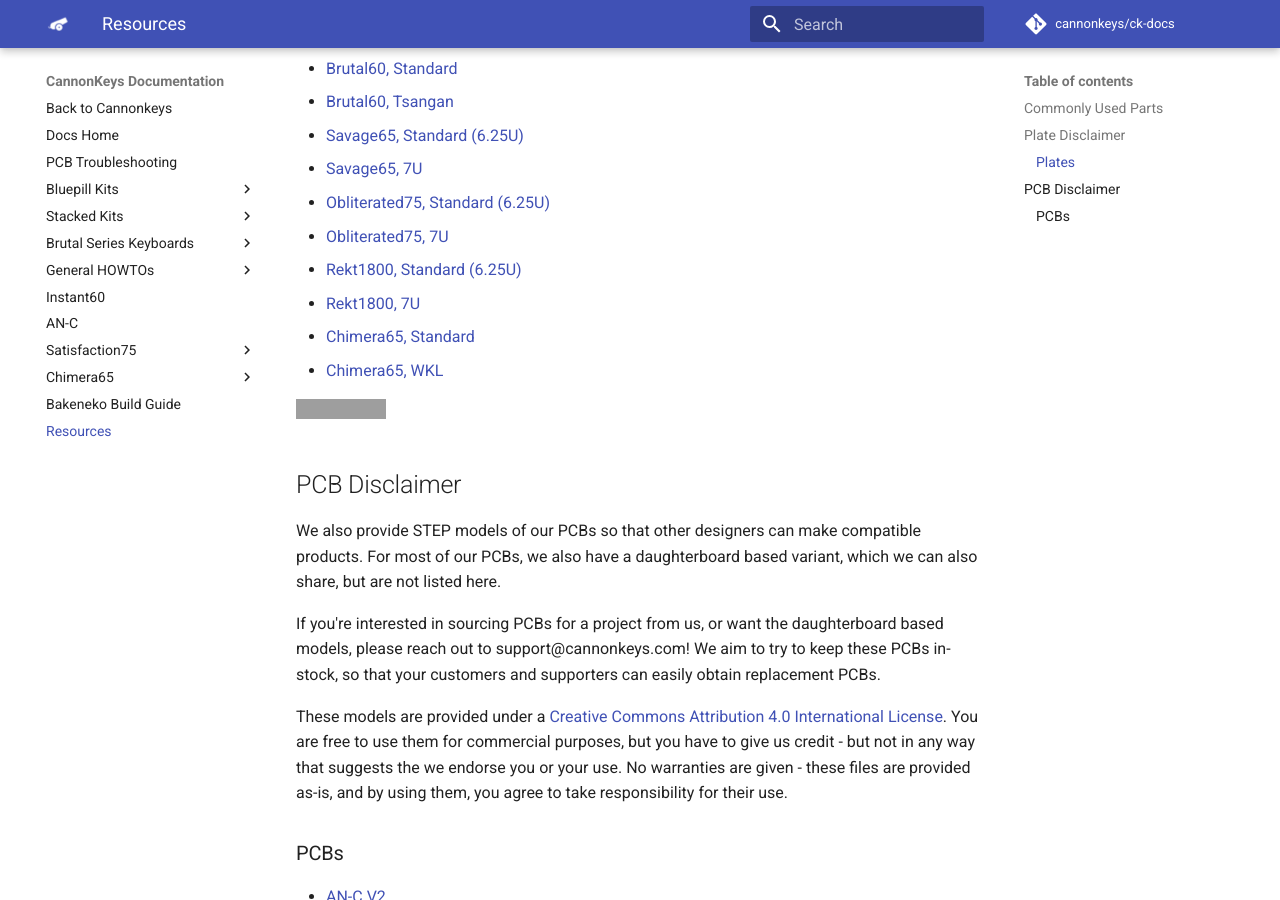
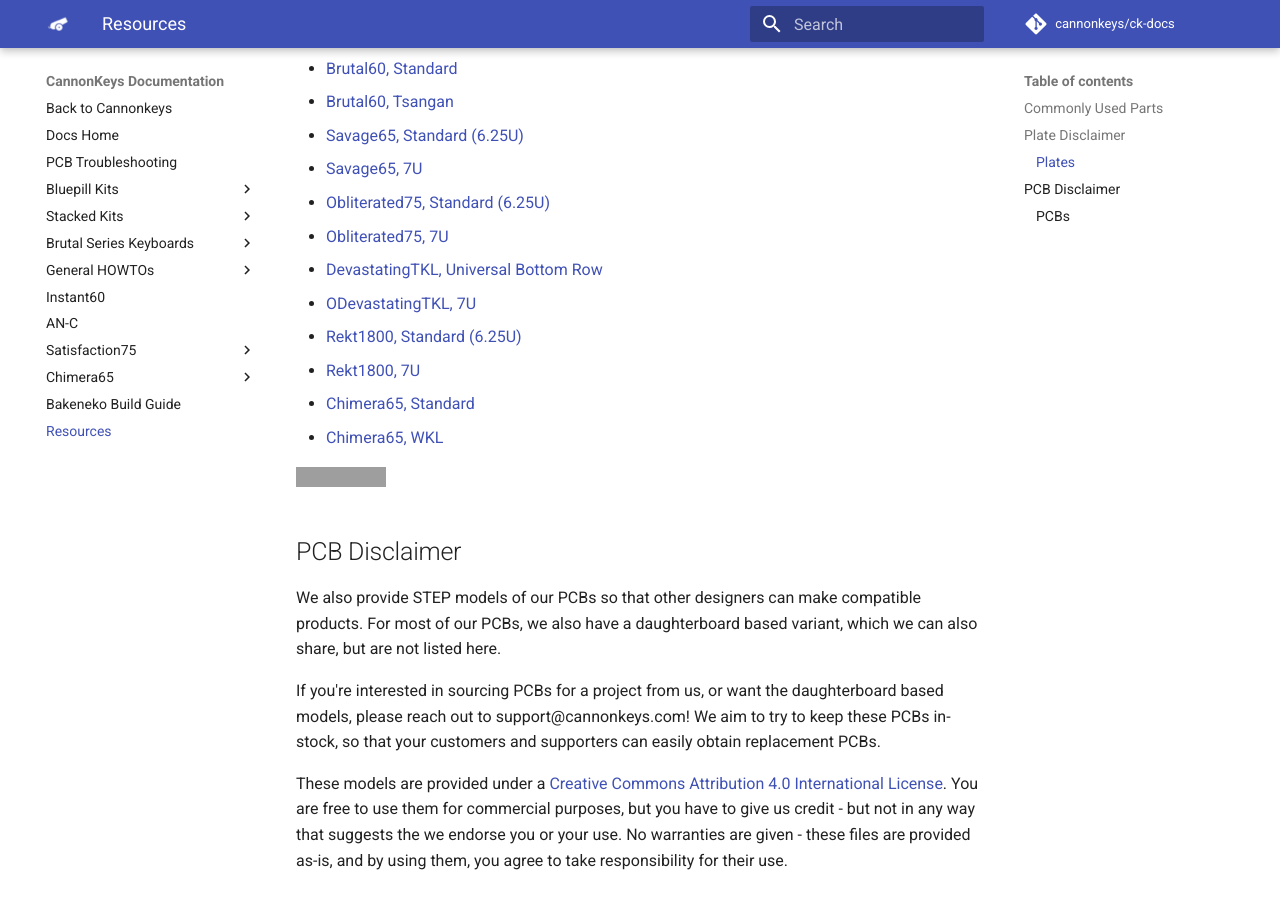
Before and after one commit to cannonkeys/ck-docs, an MkDocs documentation site: the page built from docs/resources.md, in a window 1280 px wide and 900 px high, scrolled down 1842 px. Built offline with MkDocs 1.6.1 and Material for MkDocs 9.7.7, drawn with Linux system fonts in a browser that asks for light colours; comment, search, counter and statistics services are not loaded; grey boxes are pictures that could not be loaded.

Commit message:
add links to download devtkl plates

```diff
--- a/docs/resources.md
+++ b/docs/resources.md
@@ -43,6 +43,8 @@ Furthermore, we provide these files as-is and provide no warranty or guarantee a
  * [Savage65, 7U](assets/plates/savage65_7u_plate.dxf)
  * [Obliterated75, Standard (6.25U)](assets/plates/obliterated75_standard_plate.dxf)
  * [Obliterated75, 7U](assets/plates/obliterated75_7u_plate.dxf)
+ * [DevastatingTKL, Universal Bottom Row](assets/plates/devastating_universal_plate.dxf)
+ * [ODevastatingTKL, 7U](assets/plates/devastating_7U_plate.dxf)
  * [Rekt1800, Standard (6.25U)](assets/plates/rekt1800_standard.dxf)
  * [Rekt1800, 7U](assets/plates/rekt1800_wkl.dxf)
  * [Chimera65, Standard](assets/plates/Chimera_Standard.dxf)
```
